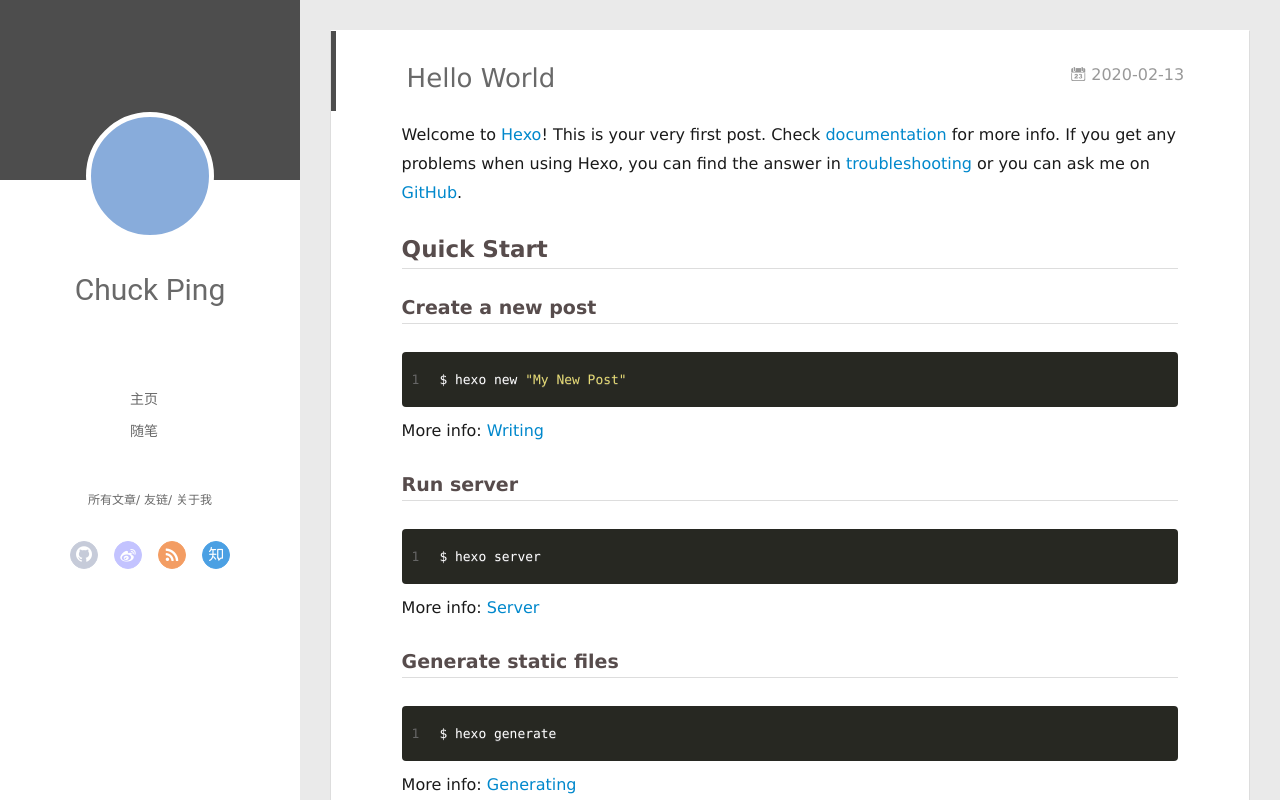
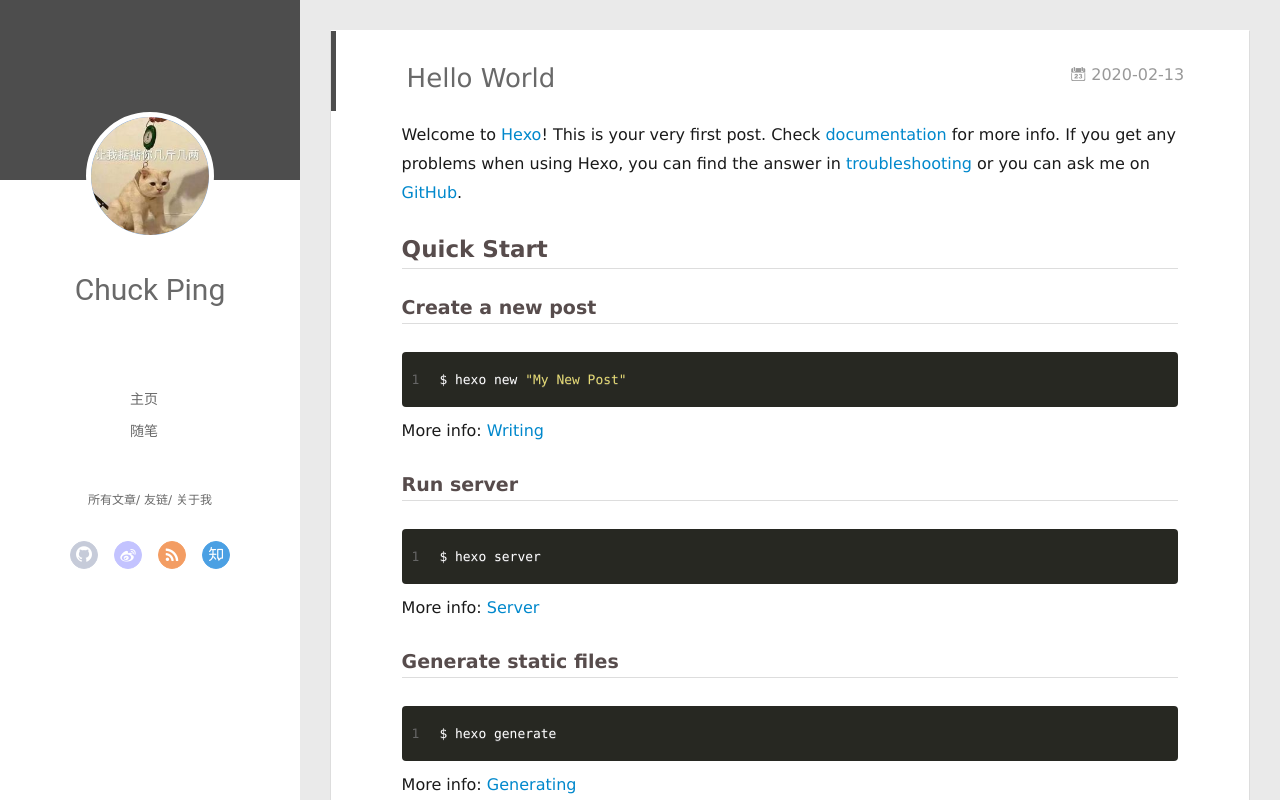
Before and after one commit to semajping/semajping.github.io, a plain HTML site: page 2020/02/13/hello-world/index.html in a window 1280 px wide. Drawn offline with Linux system fonts and the light colour scheme; no server answers.

Commit message:
Site updated: 2020-02-13 15:50:30

```diff
--- a/2020/02/13/hello-world/index.html
+++ b/2020/02/13/hello-world/index.html
@@ -46,7 +46,7 @@
 <div class="intrude-less">
 	<header id="header" class="inner">
 		<a href="/" class="profilepic">
-			<img src="" class="js-avatar">
+			<img src="/img/blog_photo.jpg" class="js-avatar">
 		</a>
 		<hgroup>
 		  <h1 class="header-author"><a href="/">Chuck Ping</a></h1>
@@ -104,7 +104,7 @@
 	<div class="intrude-less">
 		<header id="header" class="inner">
 			<div class="profilepic">
-				<img src="" class="js-avatar">
+				<img src="/img/blog_photo.jpg" class="js-avatar">
 			</div>
 			<hgroup>
 			  <h1 class="header-author js-header-author">Chuck Ping</h1>
```
Also changed, not shown: 2020/02/13/杂技球练习心得/index.html (+2 -2 lines), archives/2020/02/index.html (+2 -2 lines), archives/2020/index.html (+2 -2 lines), archives/index.html (+2 -2 lines), index.html (+2 -2 lines), img/blog_photo.jpg (added).
